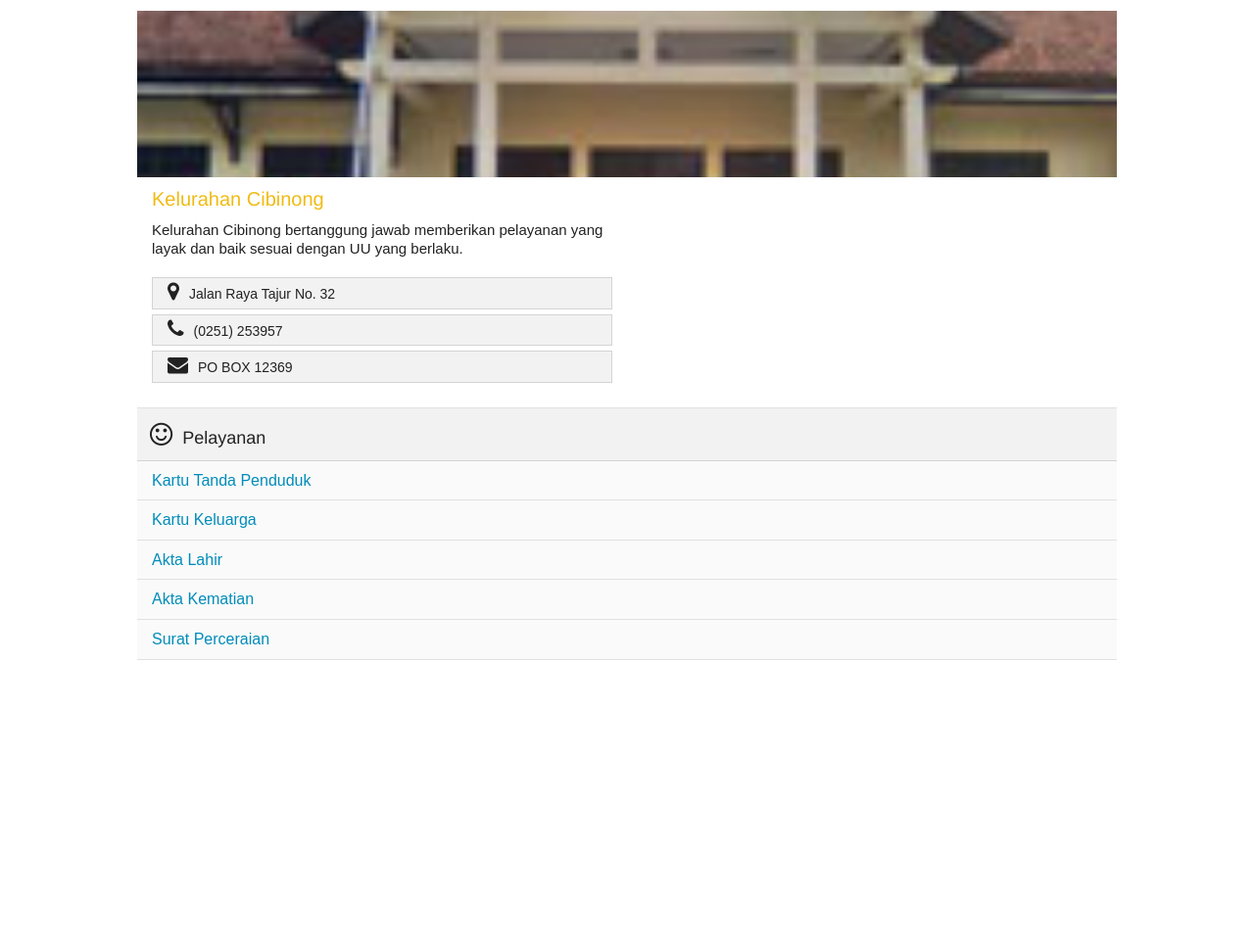
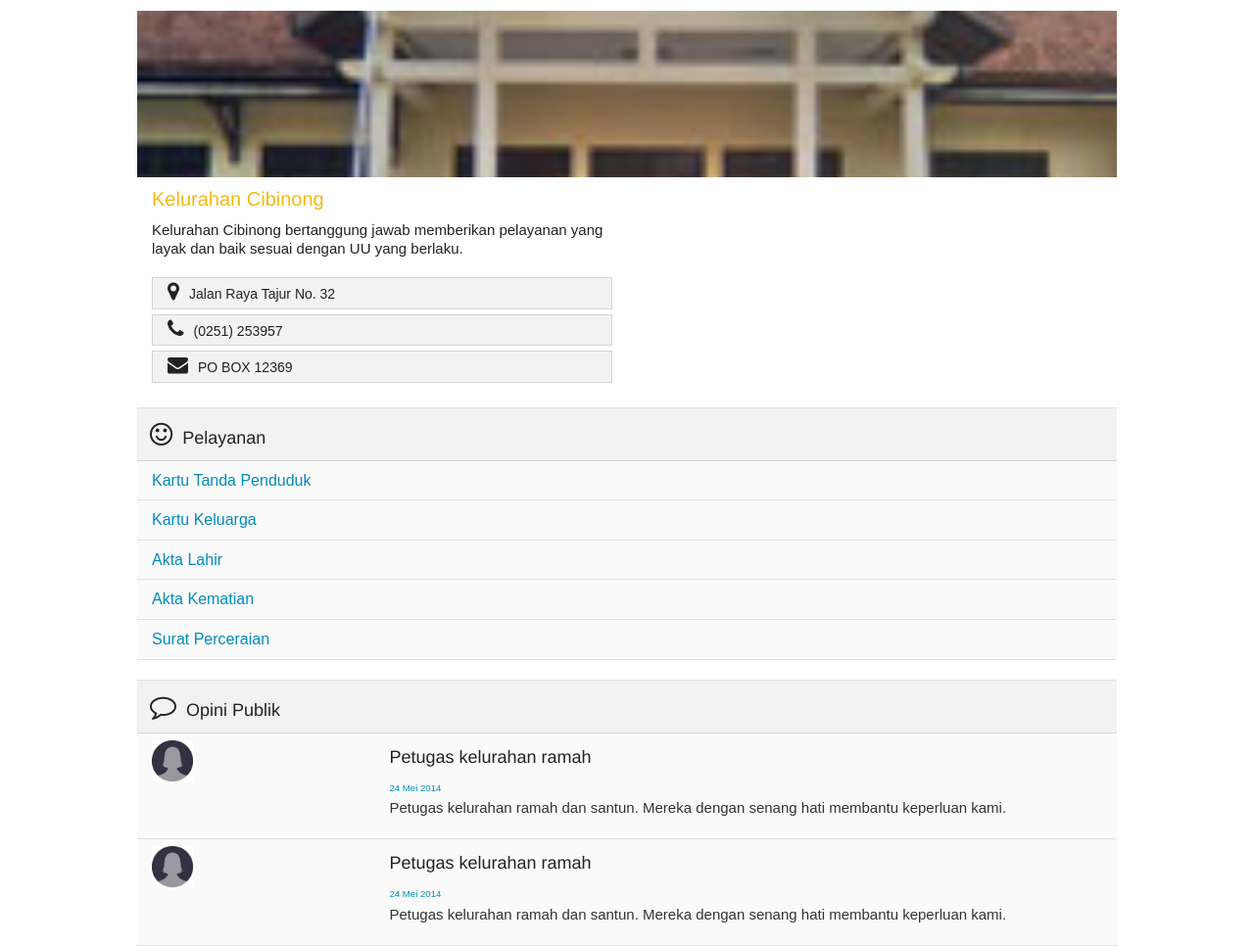
Before and after one commit to henggana/empus-template, a plain HTML site: page instansi-detail.html in a window 1280 px wide. Shown: the part 54-1020 px from the top of the page at 98% size. Before the commit the page ends 800 px from the top, so only its background shows below. Drawn offline with Linux system fonts and the light colour scheme.

Commit message:
register, login, and instansi detail style

```diff
--- a/instansi-detail.html
+++ b/instansi-detail.html
@@ -160,10 +160,53 @@
                                 </li>
                             </ul>
                         </div>
+                        <!-- end of panel body -->
+                    </div>
+                    <!-- end of panel -->
+
+                    <div class="panel">
+                        <div class="panel-heading">
+                            <h6><i class="fa fa-comment-o"></i>Opini Publik</h6>
+                        </div>
+                        <div class="panel-body">
+                            <ul>
+                                <li>
+                                    <a href="#">
+                                        <div class="row">
+                                            <div class="small-3 columns">
+                                                <img src="img/profile-picture.jpg" width="50">
+                                            </div>
+                                            <div class="small-9 columns">
+                                                <h6>Petugas kelurahan ramah</h6>
+                                                <small>24 Mei 2014</small>
+                                                <p>Petugas kelurahan ramah dan santun. Mereka dengan senang hati membantu keperluan kami.</p>
+                                            </div>
+                                        </div>
+                                    </a>
+                                </li>
+                                <li>
+                                    <a href="#">
+                                        <div class="row">
+                                            <div class="small-3 columns">
+                                                <img src="img/profile-picture.jpg" width="50">
+                                            </div>
+                                            <div class="small-9 columns">
+                                                <h6>Petugas kelurahan ramah</h6>
+                                                <small>24 Mei 2014</small>
+                                                <p>Petugas kelurahan ramah dan santun. Mereka dengan senang hati membantu keperluan kami.</p>
+                                            </div>
+                                        </div>
+                                    </a>
+                                </li>
+                            </ul>
+                        </div>
                     </div>
                 </div>
+                <!-- end of col -->
             </div>
+            <!-- end of row -->
         </section>
+        <!-- end of content section -->
 
     <!-- </div> -->
 
```
Also changed, not shown: login.html (+4 -4 lines), register.html (+4 -4 lines), img/profile-picture.jpg (added), 2 other files.
